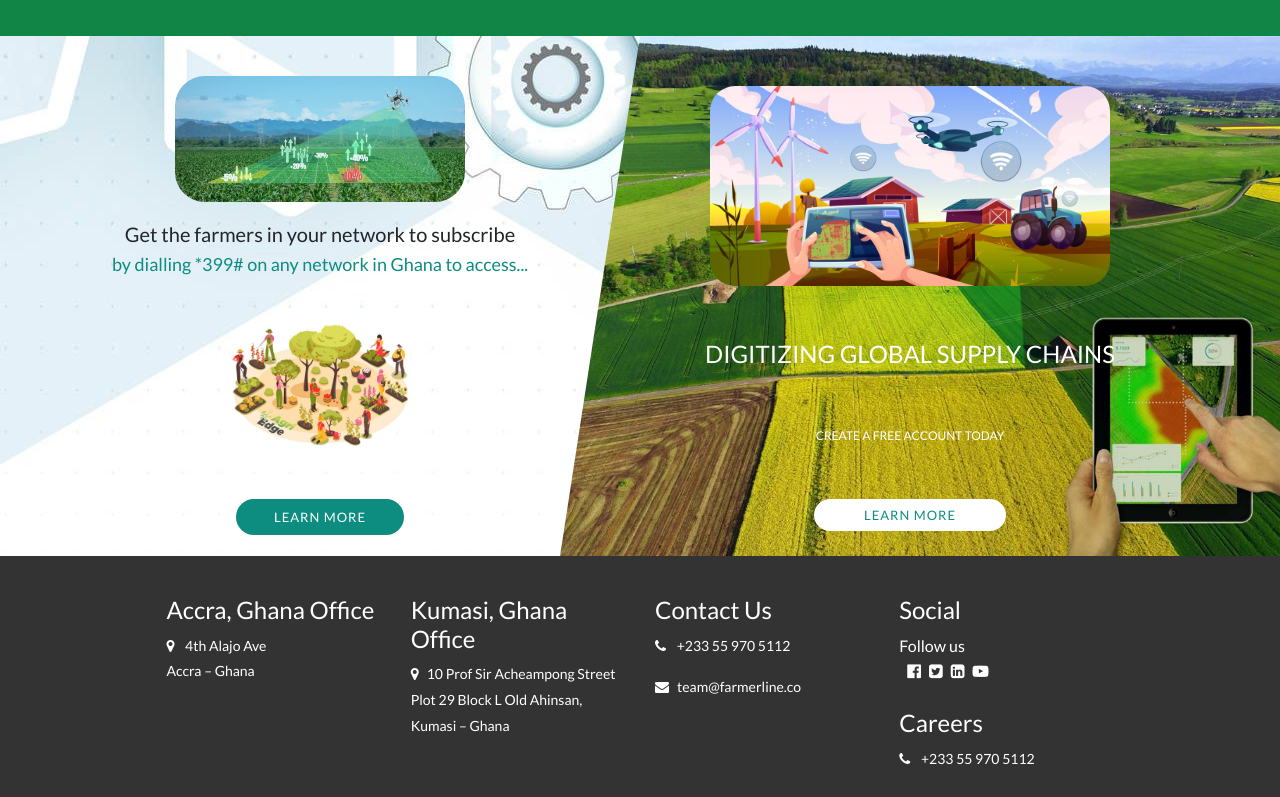
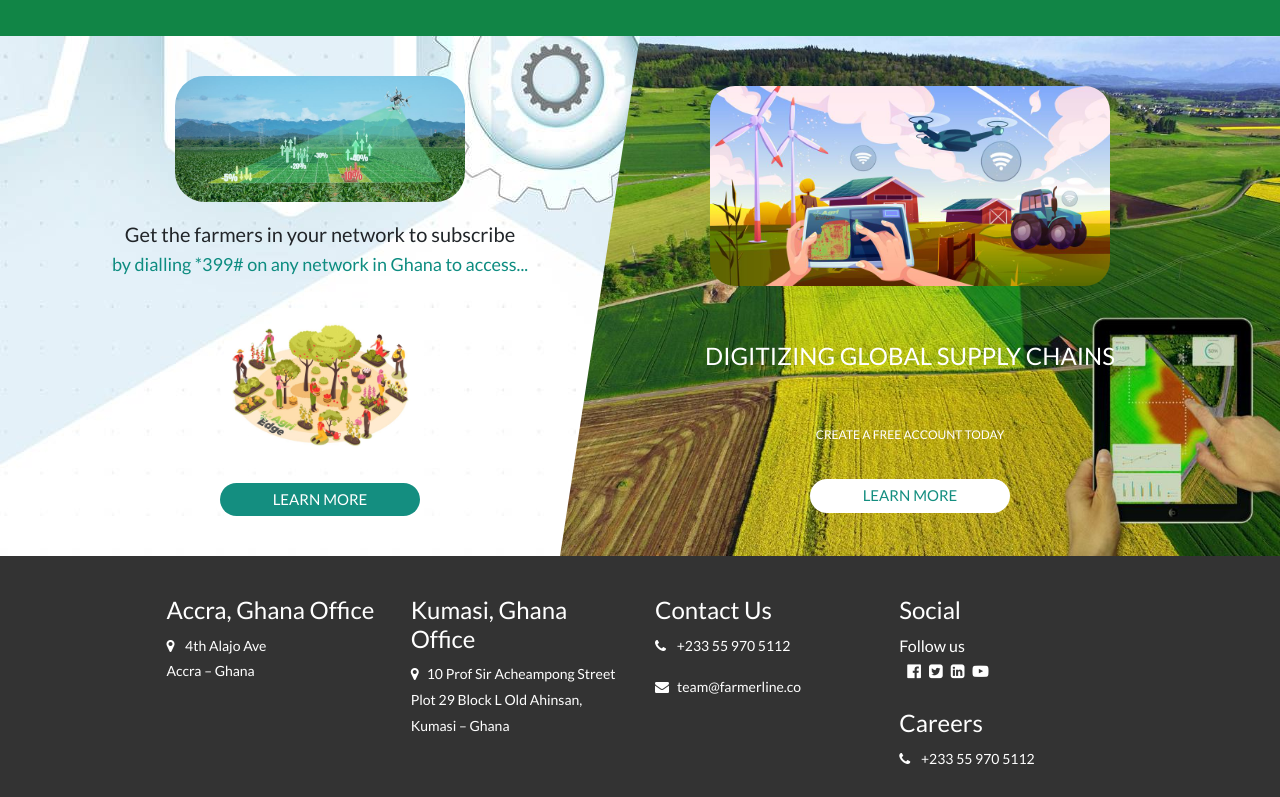
Before and after one commit to Talha-Ashraf420/AgriEdge, an Angular app: page /home in a window 1280 px wide. Shown: the part 676-1473 px from the top of the page. Built offline with nearby package versions, Linux system fonts and the light colour scheme.

Commit message:
changes done

```diff
--- a/src/app/pages/home/home.component.css
+++ b/src/app/pages/home/home.component.css
@@ -61,6 +61,8 @@ div.landing_ribbon {
     left: 50%;
     transform: translate(-50%, -50%);
     color: white;
+    font-size: 32px;
+    text-align: center;
   }
   .centeredText {
     position: absolute;
@@ -72,7 +74,7 @@ div.landing_ribbon {
   }
   .centeredButton{
     position: absolute;
-    top: 60%;
+    top: 65%;
     left: 50%;
     transform: translate(-50%, -50%);
     color: white;
@@ -105,7 +107,51 @@ div.landing_ribbon {
     border: none !important;
     font-family: 'Lato', sans-serif;
 }
-
+.new-home-look .btn-rounded {
+  padding: 2px 20px;
+  border-color: transparent;
+}
+.new-home-look-1 .look-1-Image1{
+  width: 290px;
+  border-radius: 30px;
+  }
+.new-home-look-1 .look-1-Image2{
+  width: 200px;
+  border-radius: 50%;
+  }
+.new-home-look-2 img{
+  width: 400px;
+  border-radius: 25px;
+  }
+.new-home-look-2 h4{
+  color: white;
+  padding-top: 30px;
+  }
+.new-home-look-2 p{
+  font-size: 12px;
+  color: #fff;
+  padding-top: 43px;
+  text-transform: uppercase;
+}
+.btn-rounded {
+  border-radius: 20px;
+  background: transparent;
+  border: 2px solid #fff;
+  min-width: 200px;
+  padding: 6px;
+  text-transform: uppercase;
+  font-weight: 500;
+  font-size: 15px;
+  display: inline-block;
+}
+.new-home-look-1-button{
+  background: #148e80;
+  color: #fff;
+}
+.new-home-look-2-button{
+  background: #fff;
+  color: #148e80;
+}
 @media (max-width: 480px) {
   .main{
     position: relative;
@@ -133,7 +179,7 @@ div.landing_ribbon {
     left: 50%;
     transform: translate(-50%, -50%);
     color: white;
-    font-size: 25px;
+    font-size: 30px;
   }
   .centeredText {
     position: absolute;
@@ -184,11 +230,13 @@ div.landing_ribbon {
         left: 50%;
         transform: translate(-50%, -50%);
         color: white;
-        font-size: 25px;
+        font-size: 30px;
+        width: 100%;
+       text-align: center;
       }
       .centeredText {
         position: absolute;
-        top: 53%;
+        top: 45%;
         left: 50%;
         transform: translate(-50%, -50%);
         color: white;
@@ -196,16 +244,19 @@ div.landing_ribbon {
       }
       .centeredButton{
         position: absolute;
-        top: 70%;
+        top: 60%;
         left: 50%;
         transform: translate(-50%, -50%);
         color: white;
         font-family: 'Lato', sans-serif;
         font-size: 18px;
       }
-
 }
 @media only screen and (max-width: 600px) {
+  .new-home-look-2 img{
+    width: 250px;
+    border-radius: 25px;
+    }
   div.landing_ribbon h2{
     text-align: center;
     margin-left: auto;
@@ -230,25 +281,30 @@ div.landing_ribbon {
         object-fit: cover;
         z-index: -100;
       }
+
   .centeredHeading {
     position: absolute;
     top: 35%;
     left: 50%;
     transform: translate(-50%, -50%);
     color: white;
-    font-size: 25px;
+    font-size: 30px;
+    width: 100%;
+    text-align: center;
   }
   .centeredText {
     position: absolute;
-    top: 53%;
+    top: 46%;
     left: 50%;
     transform: translate(-50%, -50%);
     color: white;
     font-size: 18px;
+    width: 86%;
+    text-align: center;
   }
   .centeredButton{
     position: absolute;
-    top: 75%;
+    top: 65%;
     left: 50%;
     transform: translate(-50%, -50%);
     color: white;
--- a/src/app/pages/home/home.component.html
+++ b/src/app/pages/home/home.component.html
@@ -26,24 +26,24 @@
 <div>
     <div class="new-home-look">
         <div class="new-home-look-1">
-            <img src="../../../assets/graphs.jpeg" class="logo-399" style="width: 290px;border-radius: 30px;">
+            <img src="../../../assets/graphs.jpeg" class="look-1-Image1">
             <h3 style="font-size: 20px;padding-top: 20px;">Get the farmers in your network to subscribe</h3>
             <h4>
             <p style="color: #0d8c80;font-size: 18px;">by dialling *<span>399</span># on any network in Ghana to access...</p>
             </h4>
             <br>
-            <img src="../../../assets/second.jpeg" class="logo-399" style="width: 200px;border-radius: 50%;"><br><br>
-            <button  target="_blank" class="mt-3 btn btn-primary btn-rounded" style="background: #0d8c80;color: #fff;">LEARN MORE</button>
-
+            <img src="../../../assets/second.jpeg" class="look-1-Image2" ><br><br>
+            <a  target="_blank" class="btn-rounded new-home-look-1-button">LEARN MORE</a>
             <br><br>
         </div>
         <div class="new-home-look-2">
 
-            <img src="../../../assets/technology.jpeg" class="logo-399" style="width: 400px;border-radius: 25px;">
+            <img src="../../../assets/technology.jpeg" >
             <br><br>
-            <h4 style="color: white;margin-top: 28px">DIGITIZING GLOBAL SUPPLY CHAINS</h4>
-            <h4  style="font-size: 12px; color: #fff;margin-top: 60px;text-transform: uppercase;">Create a free account today</h4>
-            <button  target="_blank" class="mt-5 btn btn-primary btn-rounded" style="background: #fff;color: #0d8c80;border: none;">LEARN MORE</button>
+            <h4>DIGITIZING GLOBAL SUPPLY CHAINS</h4>
+            <p >Create a free account today</p>
+            <a  target="_blank" class="btn-rounded new-home-look-2-button mt-3">LEARN MORE</a>
+
         </div>
         </div>
     <app-footer></app-footer>
```
